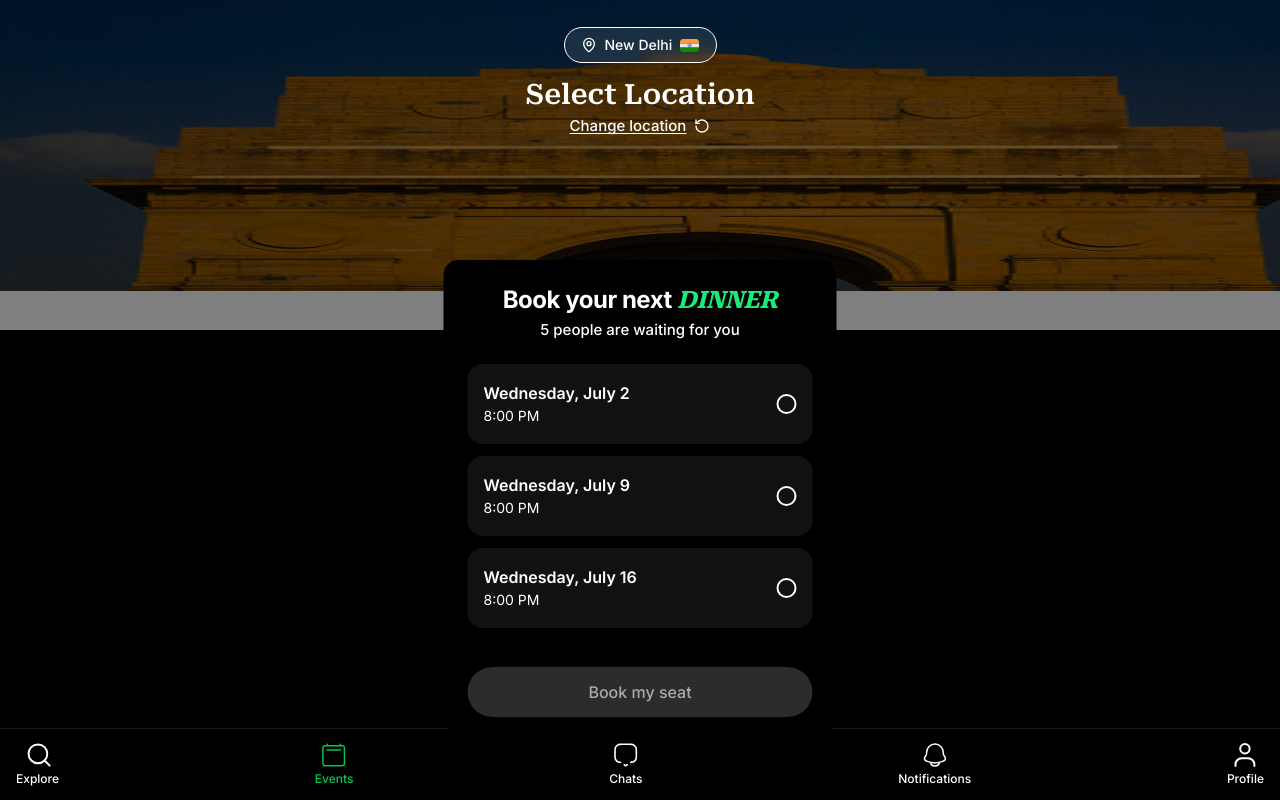
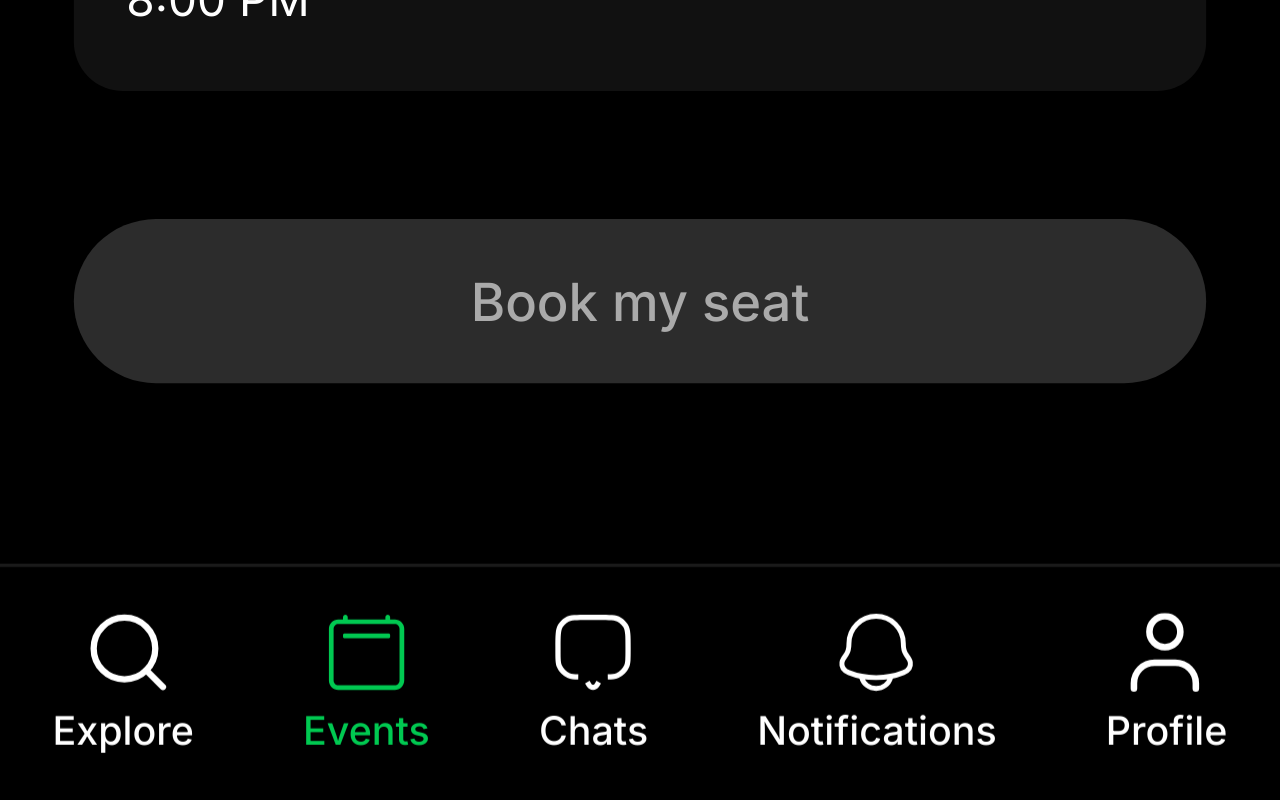
Before and after one commit to Meetcitadel-dev/CitadelFrontend, a React (Vite) app: page /events in a window 1280 px wide. Built offline with nearby package versions, Linux system fonts and the light colour scheme.

Commit message:
Adding Responsiveness in the Events screen

```diff
--- a/src/pages/events/index.tsx
+++ b/src/pages/events/index.tsx
@@ -15,6 +15,7 @@ import { LocationHeader } from "@/components/Events/location-header"
 import { BookingHeader } from "@/components/Events/booking-header"
 import { TimeSlot } from "@/components/Events/time-slot"
 import { BookButton } from "@/components/Events/book-button"
+import ScaledCanvas from "@/components/Onboarding/ScaledCanvas"
 
 
 interface TimeSlotData {
@@ -234,7 +235,8 @@ export default function DinnerBooking() {
 
   // Main Booking Screen
   return (
-    <div className="min-h-screen flex flex-col">
+    <ScaledCanvas>
+      <div className="w-[390px] h-[844px] flex flex-col relative">
       {/* Top Section - Image Background - fixed 330px height */}
       <div
         className="relative overflow-hidden"
@@ -310,5 +312,6 @@ export default function DinnerBooking() {
       {/* Global Navbar */}
       <Navbar navItems={navItems} />
     </div>
+    </ScaledCanvas>
   )
 }
```
